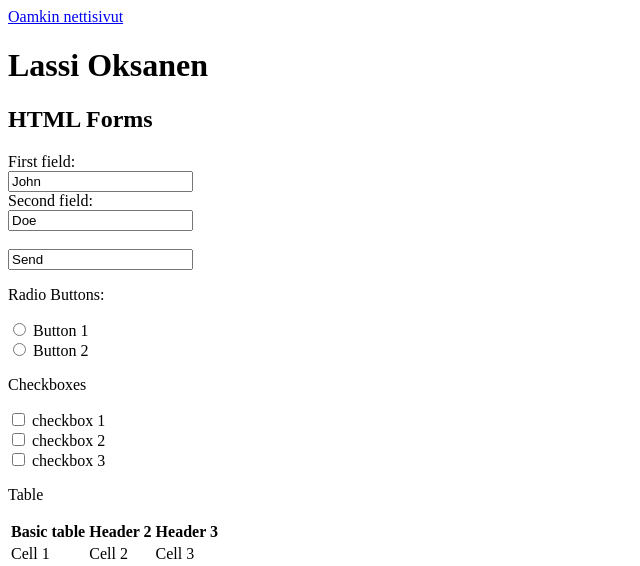
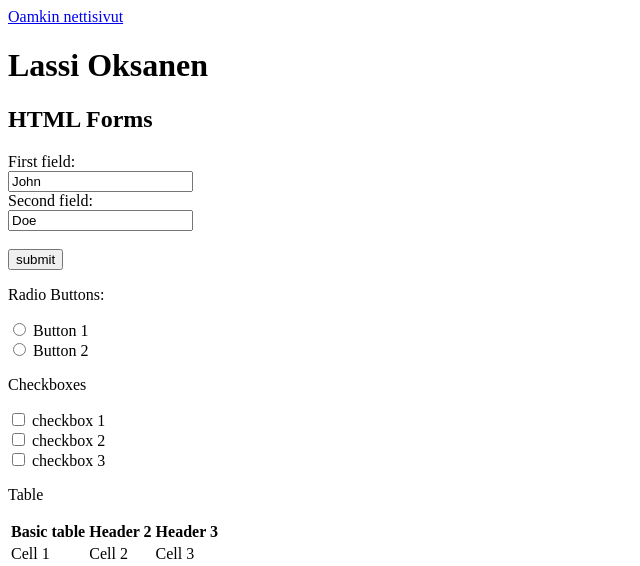
Before and after one commit to Splonge/Splonge.github.io, a plain HTML site: page index.html in a window 1280 px wide. Shown: the top 566 px of the page, without its empty margins (0-640 px from the left). Drawn offline with Linux system fonts and the light colour scheme.

Commit message:
version 4

```diff
--- a/index.html
+++ b/index.html
@@ -17,7 +17,7 @@
   <input type="text" id="fname" name="fname" value="John"><br>
   <label for="lname">Second field:</label><br>
   <input type="text" id="lname" name="lname" value="Doe"><br><br>
-  <input type="Send" value="Send">
+  <input type="submit" value="submit">
 </form>
 
 <p>Radio Buttons:</p>
```
